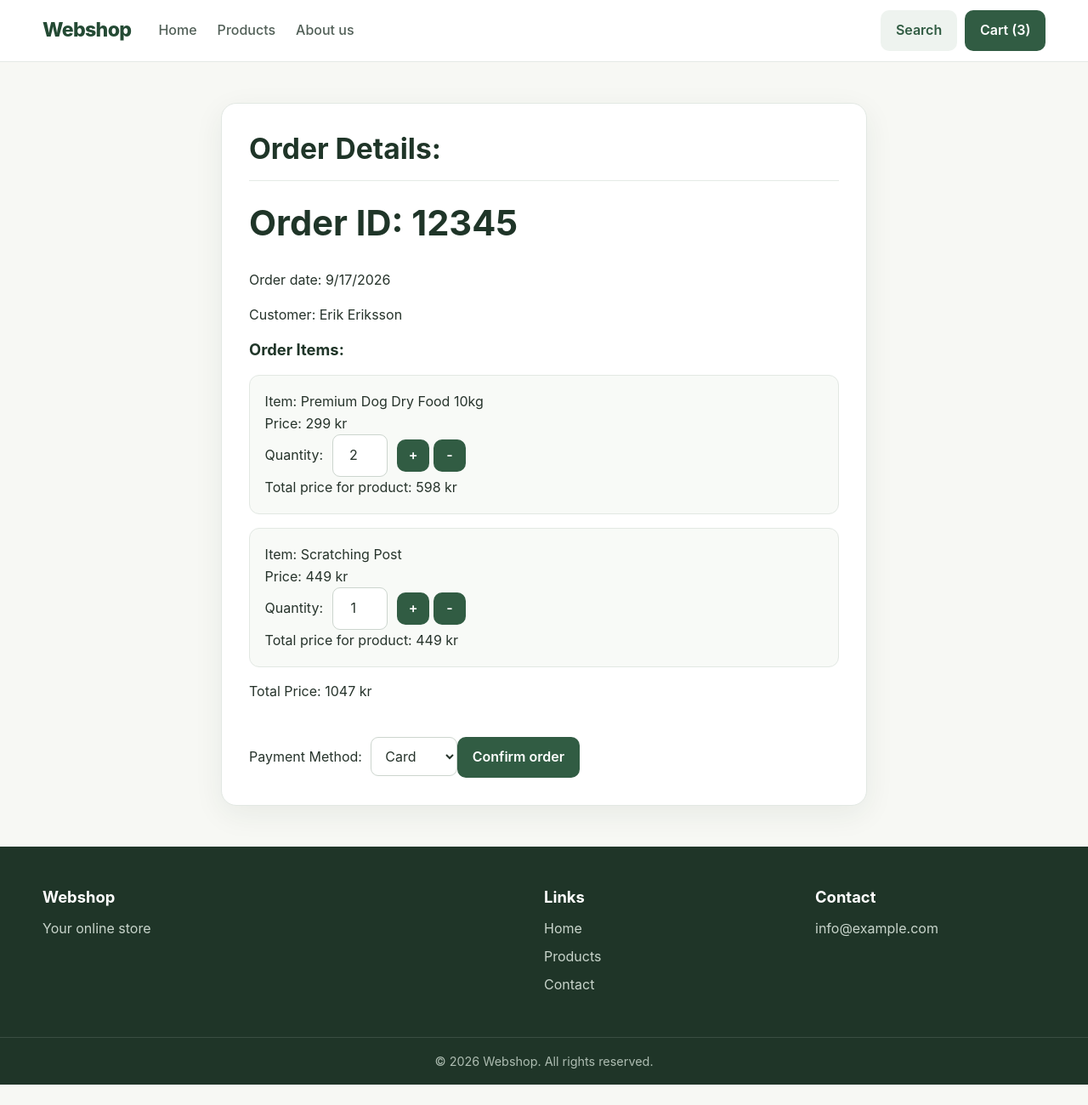
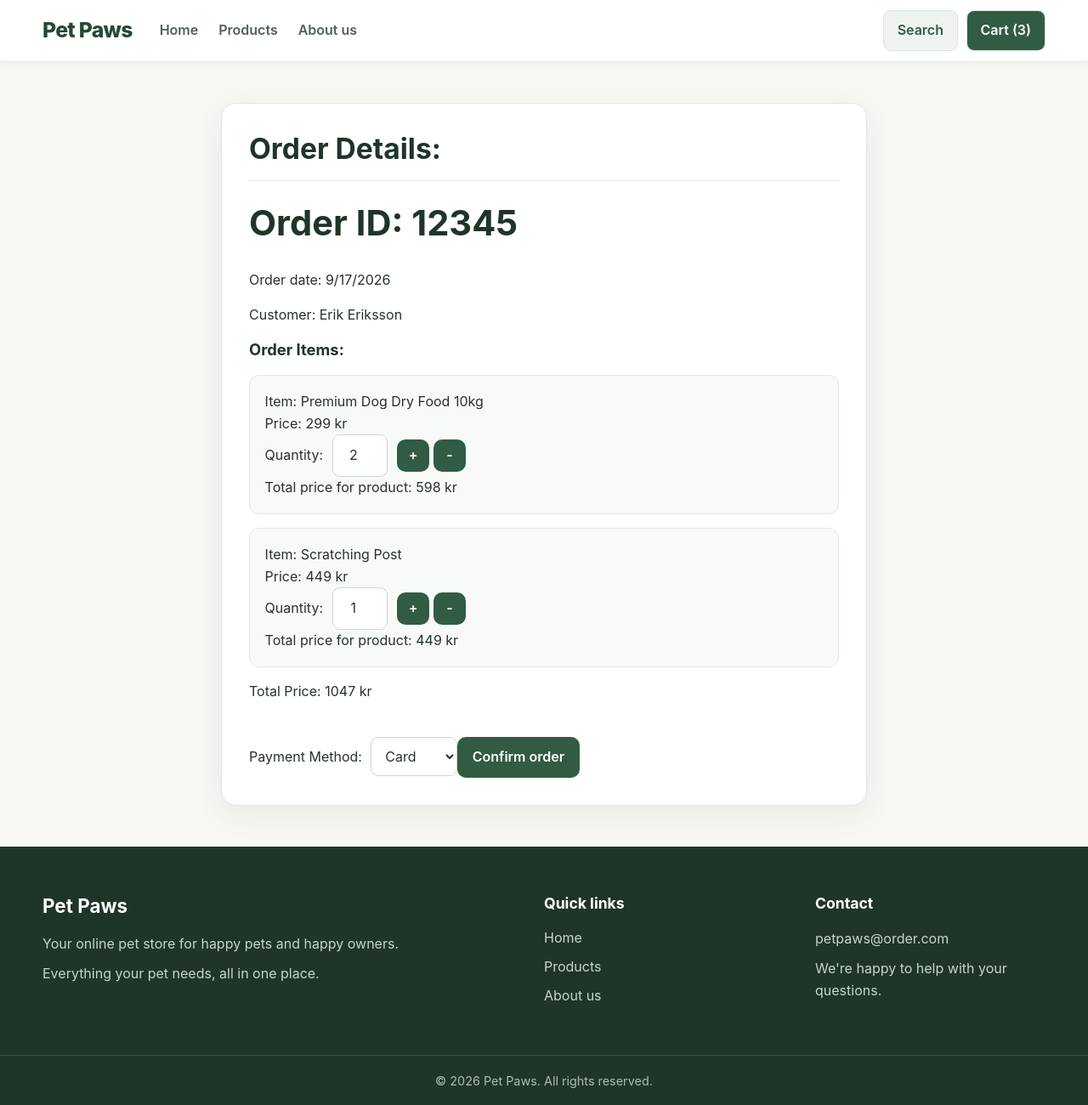
Before and after one commit to ekatera/Webshop_group_project, a React (Vite) app: page /order in a window 1280 px wide. Shown: the whole page at 85% size. Before the commit the page ends 1276 px from the top, so only its background shows below. Built offline with nearby package versions, Linux system fonts and the light colour scheme; data requests are answered from the project's data file.

Commit message:
Improve webshop styling and empty order state

```diff
--- a/src/App.css
+++ b/src/App.css
@@ -1,9 +1,33 @@
+html,
+body,
+#root {
+  min-height: 100%;
+}
+
+body {
+  min-height: 100vh;
+  margin: 0;
+}
+
+#root {
+  min-height: 100vh;
+  display: flex;
+  flex-direction: column;
+}
+
+#root > div {
+  min-height: 100vh;
+  display: flex;
+  flex-direction: column;
+}
+
 .header {
-  background: #ffffff;
+  background: rgba(255, 255, 255, 0.96);
   border-bottom: 1px solid #e4e9e5;
   position: sticky;
   top: 0;
   z-index: 100;
+  box-shadow: 0 2px 12px rgba(31, 53, 40, 0.04);
 }
 
 .header__container {
@@ -17,9 +41,15 @@
 
 .header__logo {
   color: #244a34;
-  font-size: 1.45rem;
+  font-size: 1.55rem;
   font-weight: 800;
   letter-spacing: -0.03em;
+  text-decoration: none;
+  transition: color 0.2s ease;
+}
+
+.header__logo:hover {
+  color: #315c43;
 }
 
 .header__nav {
@@ -30,23 +60,70 @@
 }
 
 .header__nav a {
+  position: relative;
   color: #526058;
-  font-weight: 500;
-  transition: color 0.15s ease;
+  font-weight: 600;
+  text-decoration: none;
+  transition: color 0.2s ease;
 }
 
 .header__nav a:hover {
   color: #244a34;
 }
 
+.header__nav a::after {
+  content: "";
+  position: absolute;
+  left: 0;
+  bottom: -6px;
+  width: 0;
+  height: 2px;
+  background: #315c43;
+  border-radius: 999px;
+  transition: width 0.2s ease;
+}
+
+.header__nav a:hover::after {
+  width: 100%;
+}
+
 .header__actions {
   display: flex;
+  align-items: center;
   gap: 0.6rem;
+}
+
+.header__actions button {
+  border: 1px solid #dce4de;
+  padding: 0.65rem 1rem;
+  border-radius: 9px;
+  background: #315c43;
+  color: #ffffff;
+  font-weight: 600;
+  cursor: pointer;
+  transition:
+    background 0.2s ease,
+    border-color 0.2s ease,
+    transform 0.2s ease,
+    box-shadow 0.2s ease;
+}
+
+.header__actions button:hover {
+  background: #244a34;
+  border-color: #244a34;
+  transform: translateY(-1px);
+  box-shadow: 0 4px 12px rgba(31, 53, 40, 0.12);
 }
 
 .header__actions button:first-child {
   background: #eef3ef;
   color: #315c43;
+  border-color: #dce4de;
+}
+
+.header__actions button:first-child:hover {
+  background: #e3ebe5;
+  color: #244a34;
 }
 
 .footer {
@@ -58,7 +135,7 @@
 .footer__container {
   width: min(1180px, calc(100% - 2rem));
   margin: 0 auto;
-  padding: 3rem 0;
+  padding: 3.5rem 0;
   display: grid;
   grid-template-columns: 2fr 1fr 1fr;
   gap: 3rem;
@@ -68,30 +145,42 @@
   display: flex;
   flex-direction: column;
   align-items: flex-start;
-  gap: 0.45rem;
+  gap: 0.55rem;
 }
 
 .footer__section h3 {
-  color: white;
-  margin-bottom: 0.4rem;
+  margin: 0 0 0.5rem;
+  color: #ffffff;
+  font-size: 1.1rem;
+}
+
+.footer__section:first-child h3 {
+  font-size: 1.4rem;
 }
 
 .footer__section p {
-  margin-bottom: 0;
+  max-width: 430px;
+  margin: 0;
   color: #c8d4cb;
+  line-height: 1.65;
 }
 
 .footer__section a {
   color: #c8d4cb;
+  text-decoration: none;
+  transition:
+    color 0.2s ease,
+    transform 0.2s ease;
 }
 
 .footer__section a:hover {
-  color: white;
+  color: #ffffff;
+  transform: translateX(3px);
 }
 
 .footer__bottom {
   border-top: 1px solid rgba(255, 255, 255, 0.12);
-  padding: 1rem;
+  padding: 1.1rem;
   text-align: center;
 }
 
@@ -219,6 +308,24 @@
   color: #1f3528;
 }
 
+.order-empty {
+  width: min(760px, calc(100% - 2rem));
+  min-height: 220px;
+  margin: 3rem auto;
+  padding: 3rem 2rem;
+  display: flex;
+  align-items: center;
+  justify-content: center;
+  background: #f8faf7;
+  color: #315c43;
+  border: 1px solid #dce4de;
+  border-radius: 18px;
+  box-shadow: 0 10px 35px rgba(31, 53, 40, 0.07);
+  font-size: 1.25rem;
+  font-weight: 700;
+  text-align: center;
+}
+
 .products-page {
   width: min(1180px, calc(100% - 2rem));
   margin: 0 auto;
@@ -226,37 +333,43 @@
 }
 
 .products-page > h1 {
-  margin-bottom: 2rem;
+  margin: 0 0 2rem;
+  color: #1f3528;
+  font-size: clamp(2rem, 4vw, 2.8rem);
+  letter-spacing: -0.03em;
 }
 
 .products-grid {
   display: grid;
   grid-template-columns: repeat(4, minmax(0, 1fr));
-  gap: 1.25rem;
+  gap: 1.4rem;
 }
 
 .product-card {
-  min-height: 150px;
+  min-height: 100%;
   padding: 1.4rem;
   display: flex;
   flex-direction: column;
   background: #ffffff;
   border: 1px solid #e2e8e3;
-  border-radius: 16px;
+  border-radius: 18px;
   box-shadow: 0 5px 18px rgba(31, 53, 40, 0.06);
   transition:
     transform 0.2s ease,
-    box-shadow 0.2s ease;
+    box-shadow 0.2s ease,
+    border-color 0.2s ease;
 }
 
 .product-card:hover {
-  transform: translateY(-4px);
-  box-shadow: 0 10px 28px rgba(31, 53, 40, 0.11);
+  transform: translateY(-5px);
+  border-color: #cdd9d0;
+  box-shadow: 0 12px 30px rgba(31, 53, 40, 0.11);
 }
 
 .product-card__image {
   width: 100%;
   height: 220px;
+  padding: 0.4rem;
   object-fit: contain;
   object-position: center;
   border-radius: 12px;
@@ -264,22 +377,81 @@
 }
 
 .product-card h2 {
-  margin-bottom: 1rem;
+  margin: 0 0 1rem;
+  color: #26352a;
   font-size: 1.15rem;
+  line-height: 1.35;
 }
 
 .product-card__price {
   margin-top: auto;
   margin-bottom: 0;
+  display: flex;
+  align-items: center;
+  justify-content: space-between;
+  gap: 0.75rem;
   color: #315c43;
   font-size: 1.1rem;
   font-weight: 700;
 }
 
+.products-page button {
+  border: 1px solid #d9e2d8;
+  background: #ffffff;
+  color: #26352a;
+  padding: 0.65rem 1.2rem;
+  border-radius: 999px;
+  font-size: 0.95rem;
+  font-weight: 600;
+  cursor: pointer;
+  transition:
+    background 0.2s ease,
+    color 0.2s ease,
+    border-color 0.2s ease,
+    transform 0.2s ease,
+    box-shadow 0.2s ease;
+}
+
+.products-page button:hover {
+  background: #edf3ec;
+  border-color: #9caf9b;
+  transform: translateY(-1px);
+  box-shadow: 0 3px 10px rgba(31, 53, 40, 0.08);
+}
+
+.products-page button.active,
+.products-page button.active:hover {
+  background: #315c43;
+  border-color: #315c43;
+  color: #ffffff;
+  box-shadow: 0 4px 12px rgba(49, 92, 67, 0.2);
+}
+
+.shopping-cart {
+  width: 34px;
+  height: 34px;
+  margin-left: 0.5rem;
+  padding: 0.45rem;
+  flex-shrink: 0;
+  color: #ffffff;
+  background: #315c43;
+  border-radius: 9px;
+  cursor: pointer;
+  vertical-align: middle;
+  transition:
+    background 0.2s ease,
+    transform 0.2s ease,
+    box-shadow 0.2s ease;
+}
+
 .shopping-cart:hover {
-  filter: drop-shadow(0 0 15px rgba(144, 238, 144, 1));
-  transform: scale(1.15);
-  transition: all 0.2s ease;
+  background: #244a34;
+  transform: translateY(-2px) scale(1.05);
+  box-shadow: 0 5px 14px rgba(31, 53, 40, 0.22);
+}
+
+.shopping-cart:active {
+  transform: translateY(0) scale(0.97);
 }
 
 .about-page {
@@ -374,6 +546,14 @@
   border: 1px solid #e2e8e3;
   border-radius: 16px;
   box-shadow: 0 5px 18px rgba(31, 53, 40, 0.05);
+  transition:
+    transform 0.2s ease,
+    box-shadow 0.2s ease;
+}
+
+.about-value:hover {
+  transform: translateY(-3px);
+  box-shadow: 0 10px 25px rgba(31, 53, 40, 0.09);
 }
 
 .about-value h3 {
@@ -434,6 +614,12 @@
   transform: translateY(-2px);
 }
 
+@media (max-width: 900px) {
+  .products-grid {
+    grid-template-columns: repeat(3, minmax(0, 1fr));
+  }
+}
+
 @media (max-width: 700px) {
   .header__container {
     flex-wrap: wrap;
@@ -465,6 +651,7 @@
   .footer__container {
     grid-template-columns: 1fr;
     gap: 2rem;
+    padding: 2.5rem 0;
   }
 
   .checkout-container,
@@ -473,6 +660,14 @@
     margin: 1.5rem auto;
     padding: 1.25rem;
     border-radius: 14px;
+  }
+
+  .order-empty {
+    min-height: 180px;
+    margin: 1.5rem auto;
+    padding: 2rem 1.25rem;
+    border-radius: 14px;
+    font-size: 1.1rem;
   }
 
   .products-grid {
@@ -485,6 +680,10 @@
 
   .product-card {
     padding: 1rem;
+  }
+
+  .product-card__image {
+    height: 190px;
   }
 
   .about-page {
@@ -533,8 +732,30 @@
 }
 
 @media (max-width: 450px) {
+  .header__container {
+    width: min(100% - 1.2rem, 1180px);
+  }
+
+  .header__logo {
+    font-size: 1.35rem;
+  }
+
+  .header__nav {
+    gap: 0.8rem;
+    font-size: 0.9rem;
+  }
+
   .products-grid {
     grid-template-columns: 1fr;
+  }
+
+  .product-card__image {
+    height: 220px;
+  }
+
+  .products-page button {
+    padding: 0.6rem 1rem;
+    font-size: 0.9rem;
   }
 
   .about-hero {
--- a/src/components/Footer.tsx
+++ b/src/components/Footer.tsx
@@ -1,27 +1,31 @@
+import { Link } from 'react-router-dom';
+
 const Footer = () => {
   return (
     <footer className="footer">
       <div className="footer__container">
         <div className="footer__section">
-          <h3>Webshop</h3>
-          <p>Your online store</p>
+          <h3>Pet Paws</h3>
+          <p>Your online pet store for happy pets and happy owners.</p>
+          <p>Everything your pet needs, all in one place.</p>
         </div>
 
         <div className="footer__section">
-          <h3>Links</h3>
-          <a href="/">Home</a>
-          <a href="/products">Products</a>
-          <a href="/contact">Contact</a>
+          <h3>Quick links</h3>
+          <Link to="/">Home</Link>
+          <Link to="/products">Products</Link>
+          <Link to="/about">About us</Link>
         </div>
 
         <div className="footer__section">
           <h3>Contact</h3>
-          <p>info@example.com</p>
+          <p>petpaws@order.com</p>
+          <p>We're happy to help with your questions.</p>
         </div>
       </div>
 
       <div className="footer__bottom">
-        <p>© 2026 Webshop. All rights reserved.</p>
+        <p>© 2026 Pet Paws. All rights reserved.</p>
       </div>
     </footer>
   );
--- a/src/components/Header.tsx
+++ b/src/components/Header.tsx
@@ -9,9 +9,9 @@ const Header = () => {
   return (
     <header className="header">
       <div className="header__container">
-        <a href="/" className="header__logo">
-          Webshop
-        </a>
+        <Link to="/" className="header__logo">
+          Pet Paws
+        </Link>
 
         <nav className="header__nav">
           <Link to="/">Home</Link>
--- a/src/components/Order.tsx
+++ b/src/components/Order.tsx
@@ -70,7 +70,7 @@ const Order = () => {
 
             </div>
         ) :
-        (<div>No order found</div>)
+        (<div className="order-empty">No order found</div>)
     );
 };
 
```
